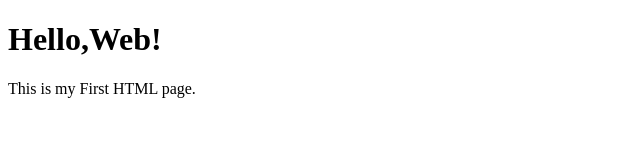
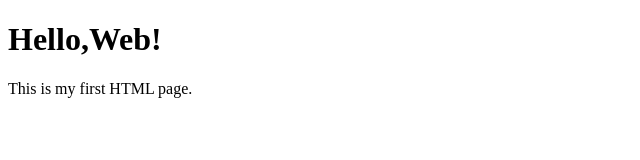
Before and after one commit to shakshampachauri-svg/WDW-0901, a plain HTML site: page WEB D - Assignment Files/Assignment 1.html in a window 1280 px wide. Shown: the full height of the page, 0-640 px from the left. Drawn offline with Linux system fonts and the light colour scheme.

```diff
--- a/WEB D - Assignment Files/Assignment 1.html
+++ b/WEB D - Assignment Files/Assignment 1.html
@@ -7,6 +7,6 @@
 </head>
 <body>
     <h1>Hello,Web!</h1>
-    <p>This is my First HTML page.</p>
+    <p>This is my first HTML page.</p>
 </body>
 </html>
```
